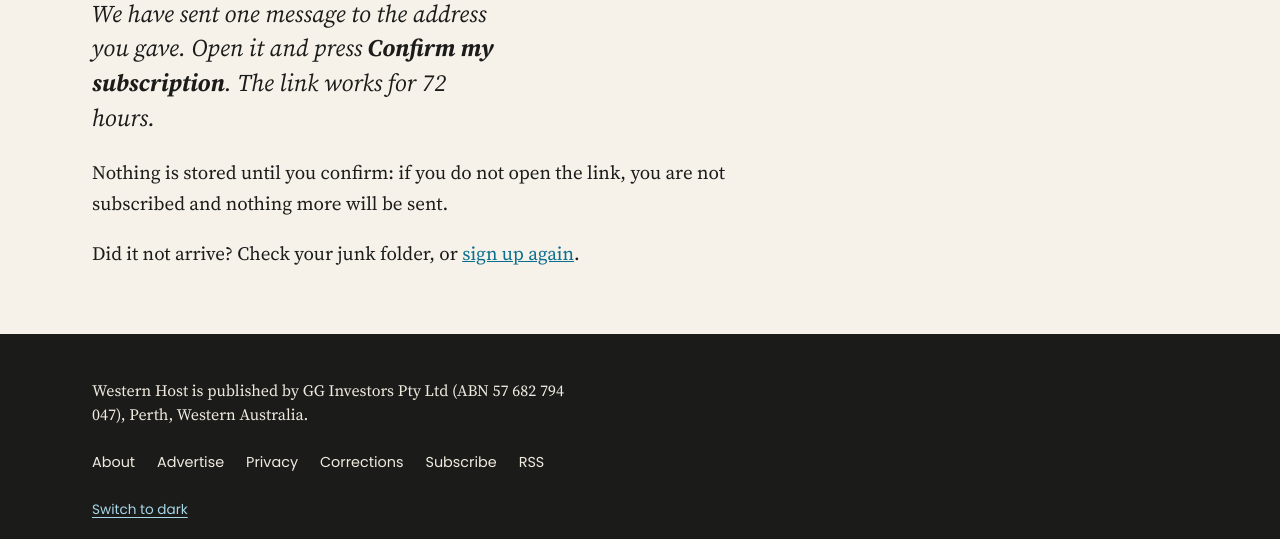
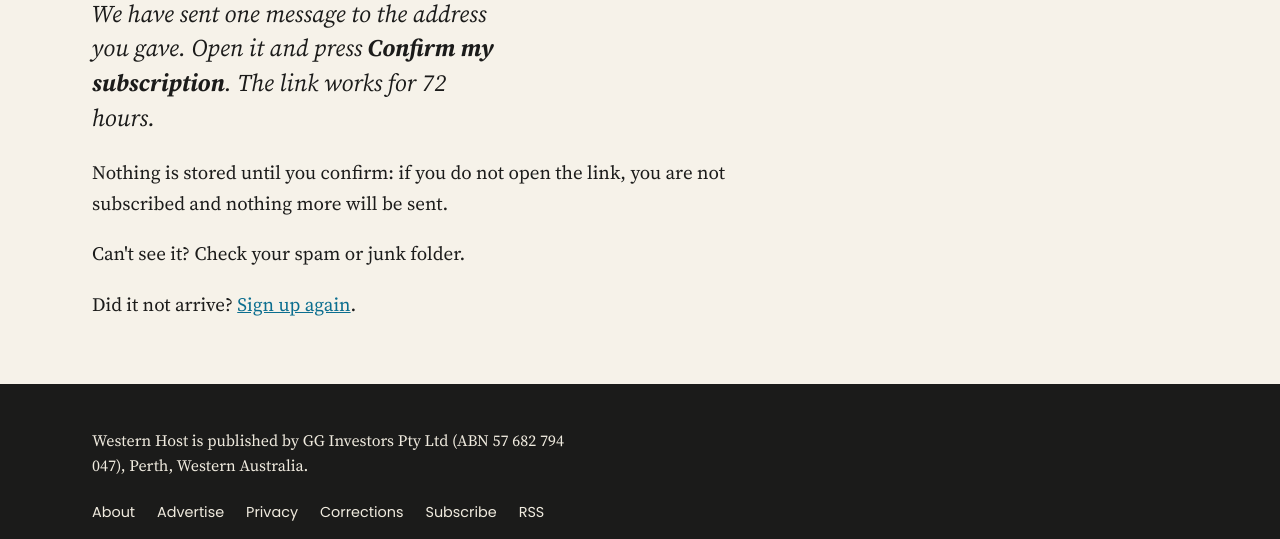
Before and after one commit to ORCACleaning/ORCACleaning.github.io, a plain HTML site: page subscribe/check-your-email/index.html in a window 1280 px wide. Shown: the part 230-769 px from the top of the page. Drawn offline with Linux system fonts and the light colour scheme.

Commit message:
Western Host: spam/junk folder line on the sign-up confirmation and the check-your-email page (msg 2988)

```diff
--- a/subscribe/check-your-email/index.html
+++ b/subscribe/check-your-email/index.html
@@ -38,7 +38,8 @@
     <h1 class="article-title">One more step: check your email</h1>
     <p class="standfirst">We have sent one message to the address you gave. Open it and press <strong>Confirm my subscription</strong>. The link works for 72 hours.</p>
     <p>Nothing is stored until you confirm: if you do not open the link, you are not subscribed and nothing more will be sent.</p>
-    <p>Did it not arrive? Check your junk folder, or <a href="/subscribe/">sign up again</a>.</p>
+    <p>Can't see it? Check your spam or junk folder.</p>
+    <p>Did it not arrive? <a href="/subscribe/">Sign up again</a>.</p>
     </div></div></main><footer class="site-footer">
   <div class="wrap">
     <p class="discl">Western Host is published by GG Investors Pty Ltd (ABN 57 682 794 047), Perth, Western Australia.</p>
```
Also changed, not shown: subscribe/index.html (+1 -1 lines).
